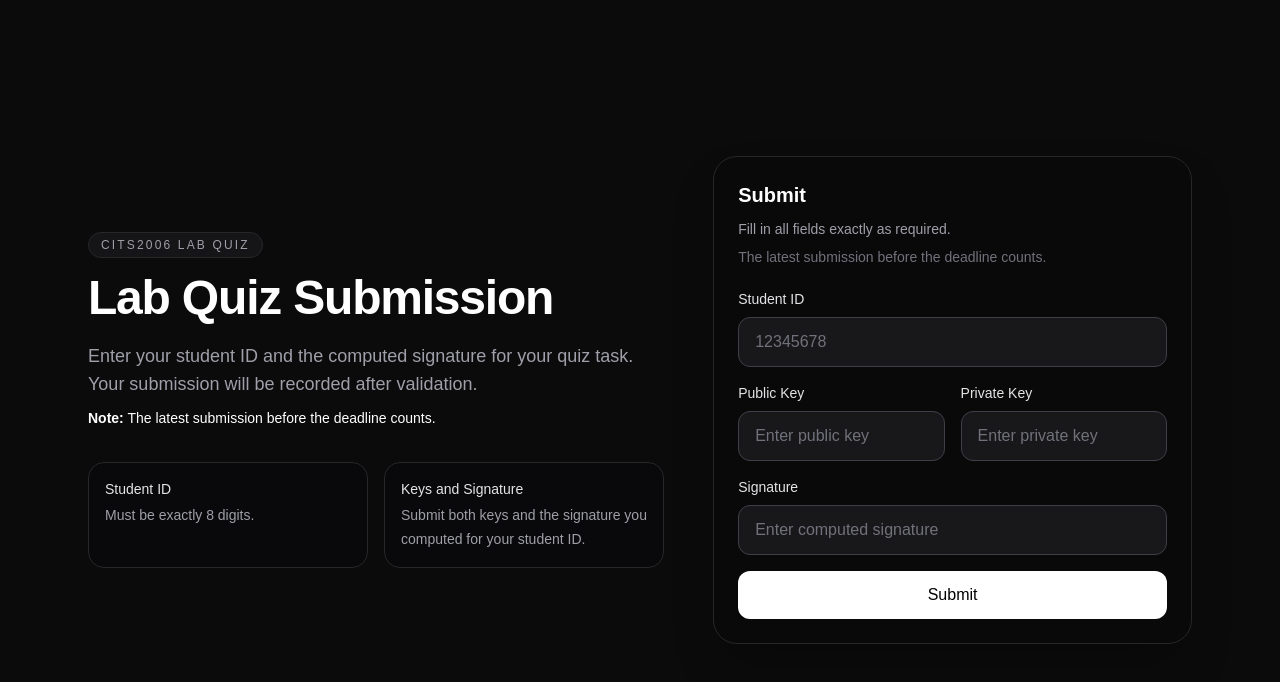
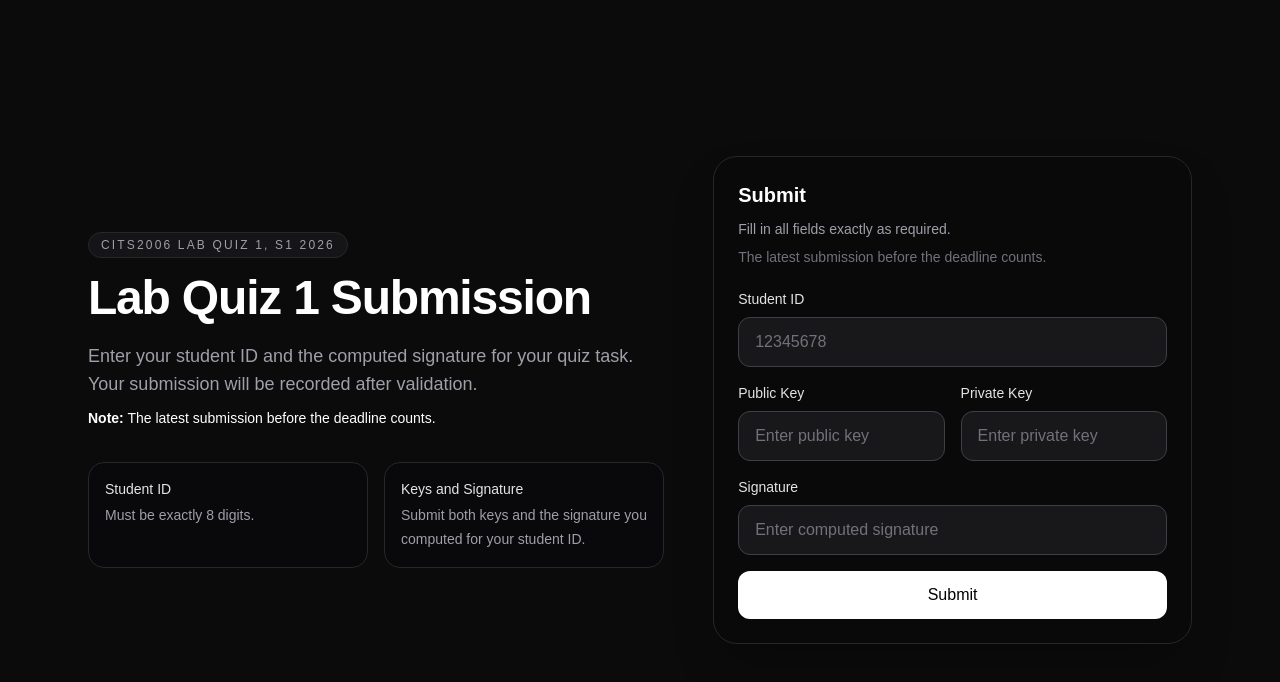
Before and after one commit to LarryHH/cits2006-2026s1-LQ1-submission-server, a Next.js app: page / in a window 1280 px wide. Shown: the top 682 px of the page. Built offline with nearby package versions, Linux system fonts and the light colour scheme.

Commit message:
better info

```diff
--- a/src/app/page.tsx
+++ b/src/app/page.tsx
@@ -144,11 +144,11 @@ export default function HomePage() {
           <section className="flex flex-col justify-center">
             <div className="max-w-2xl">
               <div className="mb-4 inline-flex rounded-full border border-zinc-800 bg-zinc-900/80 px-3 py-1 text-xs font-medium uppercase tracking-[0.18em] text-zinc-400">
-                CITS2006 Lab Quiz
+                CITS2006 Lab Quiz 1, S1 2026
               </div>
 
               <h1 className="text-4xl font-semibold tracking-tight text-white sm:text-5xl">
-                Lab Quiz Submission
+                Lab Quiz 1 Submission
               </h1>
 
               <p className="mt-5 max-w-xl text-base leading-7 text-zinc-400 sm:text-lg">
```
